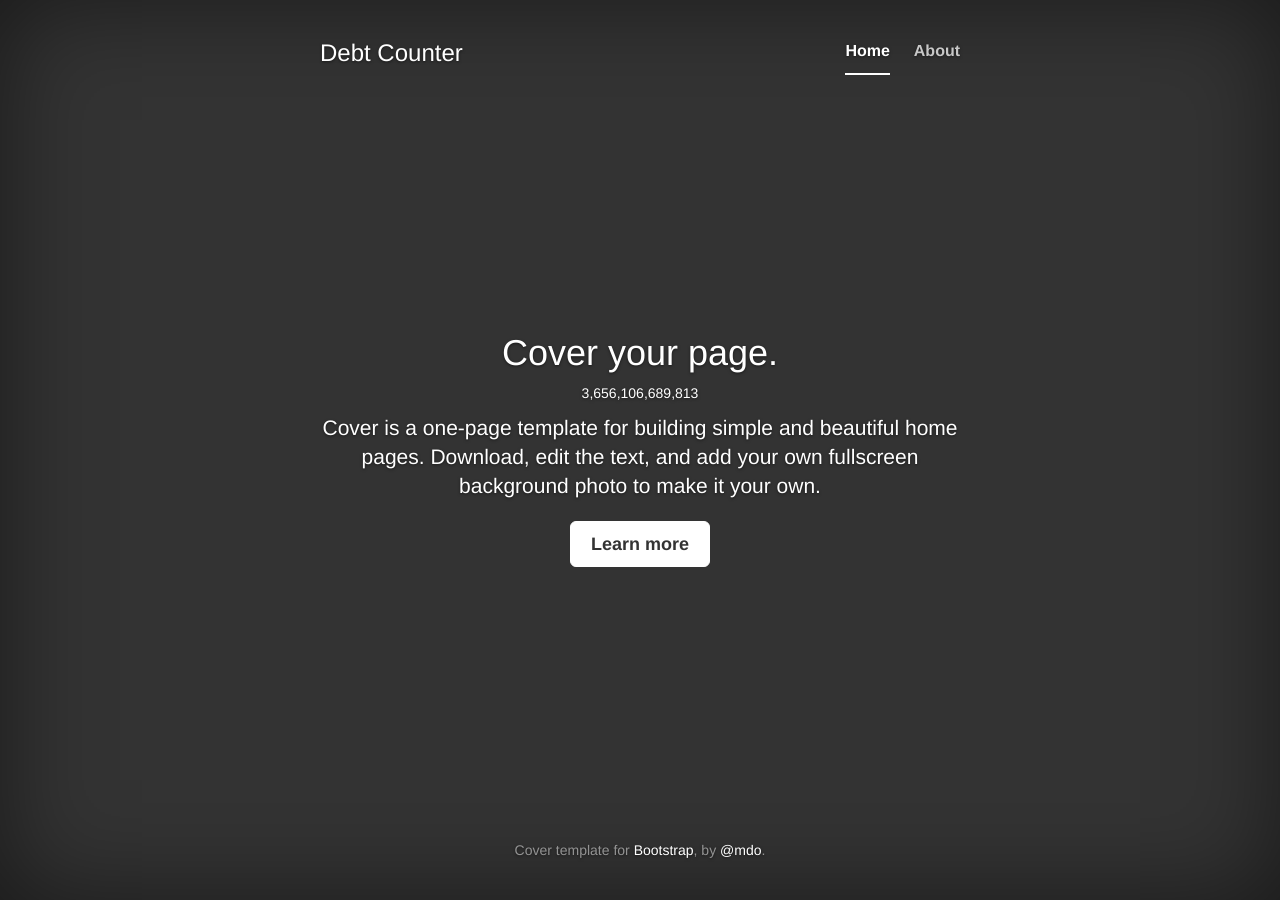
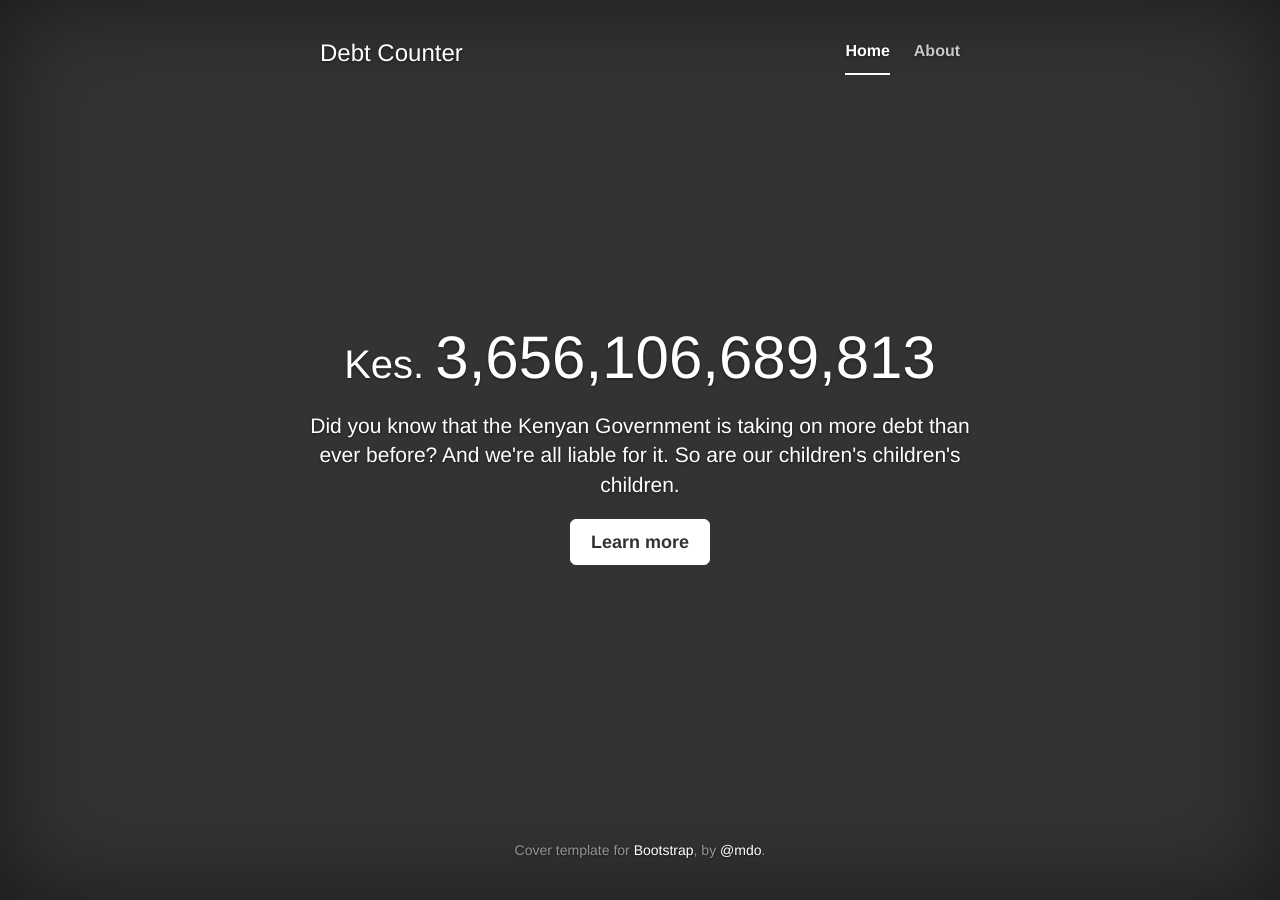
Before and after one commit to CodeForAfrica/DebtCounter, a Jekyll site: the page built from index.html, in a window 1280 px wide. Built offline with Jekyll 4.4.1, drawn with Linux system fonts in a browser that asks for light colours.

```diff
--- a/css/style.scss
+++ b/css/style.scss
@@ -3,3 +3,10 @@
 
 @import "colors";
 @import "default";
+
+.counter {
+  font-size: 40px;
+  #counter-numbers {
+    font-size: 1.5em;
+  }
+}
--- a/index.html
+++ b/index.html
@@ -21,9 +21,9 @@ layout: default
       </div>
 
       <div class="inner cover">
-        <h1 class="cover-heading">Cover your page.</h1>
-        <p id="counter"></p>
-        <p class="lead">Cover is a one-page template for building simple and beautiful home pages. Download, edit the text, and add your own fullscreen background photo to make it your own.</p>
+        <!-- <h1 class="cover-heading">Cover your page.</h1> -->
+        <p class="counter">Kes. <span id="counter-numbers"></span></p>
+        <p class="lead">Did you know that the Kenyan Government is taking on more debt than ever before? And we're all liable for it. So are our children's children's children.</p>
         <p class="lead">
           <a href="#" class="btn btn-lg btn-default">Learn more</a>
         </p>
--- a/js/debtcounter/counter.js
+++ b/js/debtcounter/counter.js
@@ -3,7 +3,7 @@
  */
 
 DebtCounter.counter = {
-  id: 'counter',
+  id: 'counter-numbers',
   element: '',
   initial: 3312105.52 * DebtCounter.data.million,
 
@@ -62,7 +62,7 @@ DebtCounter.counter.amount.calculate = function () {
 
   this.current = this.current + (rate.amount * (diff / rate.time));
 
-  DebtCounter.counter.count = setInterval(DebtCounter.counter.update, 1);
+  DebtCounter.counter.count = setInterval(DebtCounter.counter.update, DebtCounter.counter.rate.time);
 
   // console.log(DebtCounter.counter.rate.amount);
 
```
